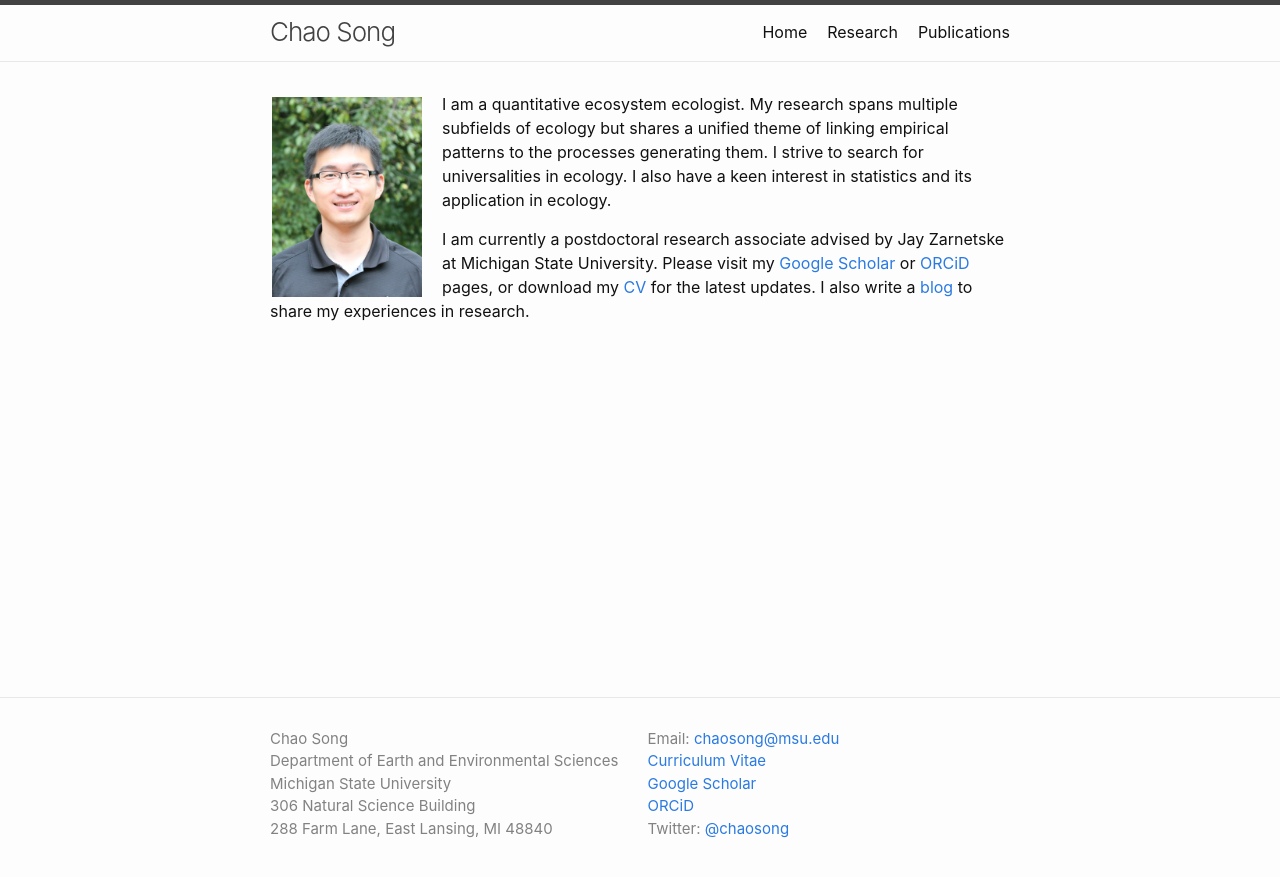
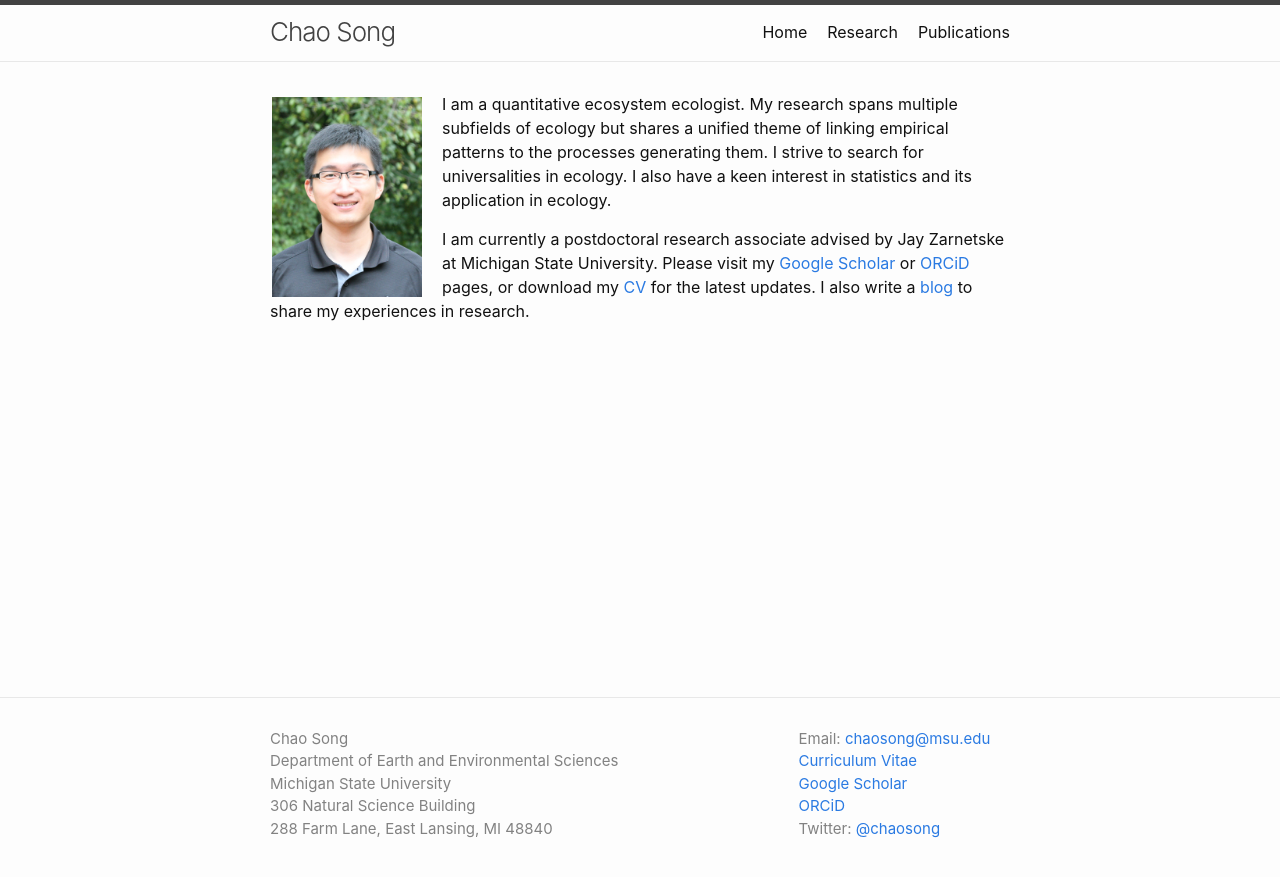
Before and after one commit to songchao1986/songchao1986.github.io, a Jekyll site: the page built from index.md, in a window 1280 px wide. Shown: the top 877 px of the page. Built offline with Jekyll 4.4.1, drawn with Linux system fonts in a browser that asks for light colours.

Commit message:
Update _layout.scss

```diff
--- a/_sass/minima/_layout.scss
+++ b/_sass/minima/_layout.scss
@@ -135,18 +135,18 @@
 }
 
 .footer-col-1 {
-  width: -webkit-calc(50% - (#{$spacing-unit} / 2));
-  width:         calc(50% - (#{$spacing-unit} / 2));
+  width: -webkit-calc(70% - (#{$spacing-unit} / 2));
+  width:         calc(70% - (#{$spacing-unit} / 2));
 }
 
 .footer-col-2 {
-  width: -webkit-calc(28% - (#{$spacing-unit} / 2));
-  width:         calc(28% - (#{$spacing-unit} / 2));
+  width: -webkit-calc(30% - (#{$spacing-unit} / 2));
+  width:         calc(30% - (#{$spacing-unit} / 2));
 }
 
 .footer-col-3 {
-  width: -webkit-calc(22% - (#{$spacing-unit} / 2));
-  width:         calc(22% - (#{$spacing-unit} / 2));
+  width: -webkit-calc(0% - (#{$spacing-unit} / 2));
+  width:         calc(0% - (#{$spacing-unit} / 2));
 }
 
 @include media-query($on-laptop) {
```
